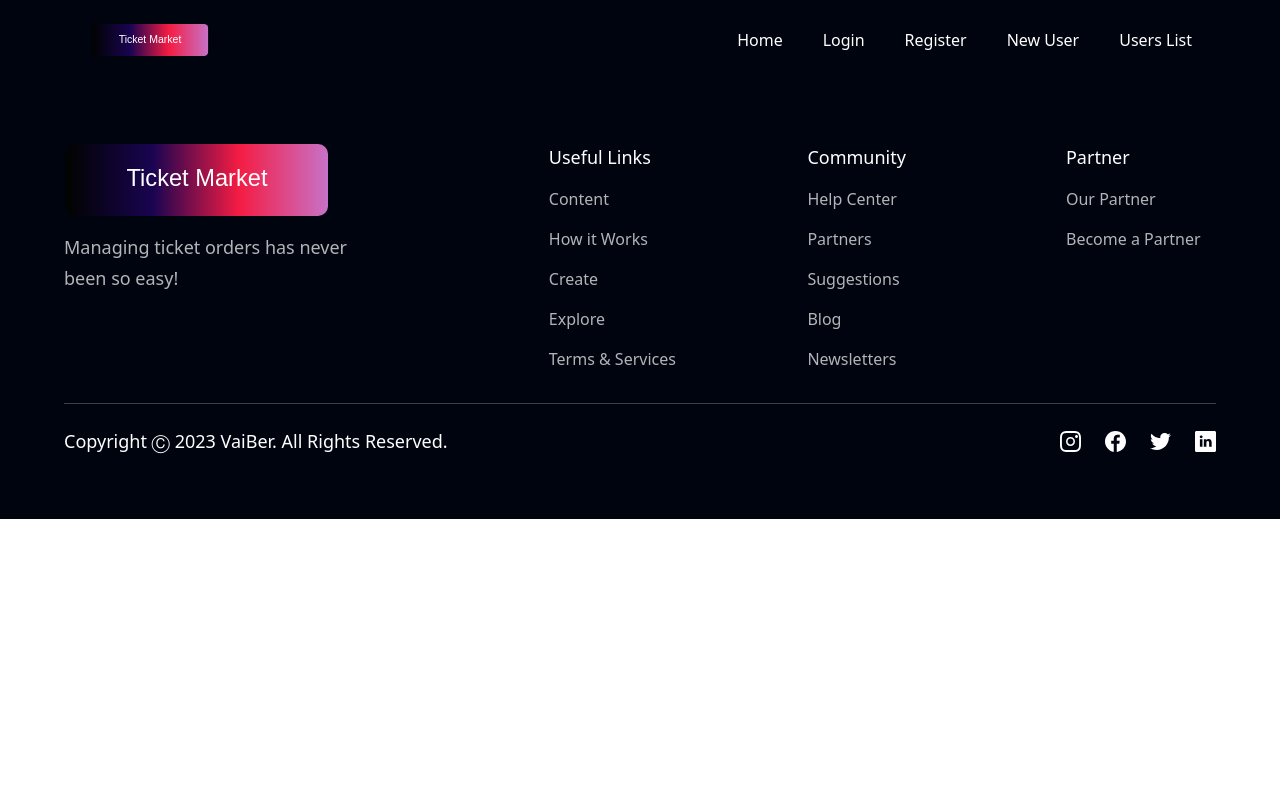
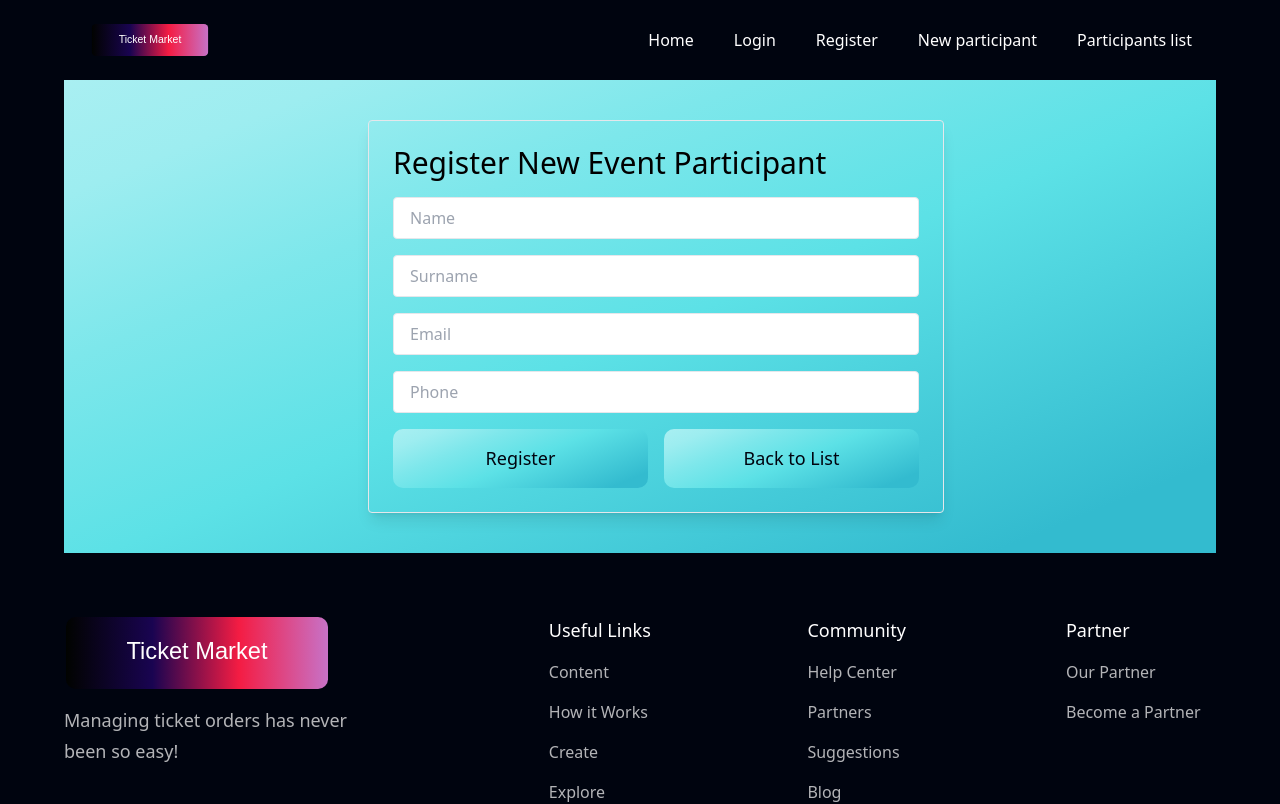
Before and after one commit to vaidabernotiene/TICKET_MARKET, a React (Create React App) app in the folder frontend/: page /new_participant in a window 1280 px wide. Shown: the top 804 px of the page. Built offline with nearby package versions, Linux system fonts and the light colour scheme.

Commit message:
styling login and register form

```diff
--- a/frontend/src/App.js
+++ b/frontend/src/App.js
@@ -30,8 +30,8 @@ function App() {
             <Route path="/home" element={<Home />} />
             <Route path="/login" element={<Login />} />
             <Route path="/register" element={<Register />} />
-            <Route path="/new_user" element={<EventUserRegistrationForm />} />
-            <Route path="/users_list" element={<EventUsersList />} />
+            <Route path="/new_participant" element={<EventUserRegistrationForm />} />
+            <Route path="/participants_list" element={<EventUsersList />} />
           </Routes>
           <Footer />
         </div>
--- a/frontend/src/components/Button.jsx
+++ b/frontend/src/components/Button.jsx
@@ -2,7 +2,7 @@ const Button = ({ styles,text, onClick }) => (
     <button
       type="button"
       onClick={onClick}
-      className={`py-4 px-6 redHat
+      className={`py-4 w-full redHat
       font-medium text-[18px] text-primary
       bg-blue-gradient rounded-[10px]
       outline-none ${styles}`}
--- a/frontend/src/components/EventUserRegistrationForm.jsx
+++ b/frontend/src/components/EventUserRegistrationForm.jsx
@@ -1,55 +1,86 @@
+import React, { useState } from "react";
+import { useNavigate } from "react-router-dom";
+import axios from "axios";
 import "../App.css";
 import Button from "./Button";
-import styles from "../style";
 
 export const EventUserRegistrationForm = () => {
+  const [formData, setFormData] = useState({
+    name: "",
+    surname: "",
+    email: "",
+    phone: "",
+  });
+  const navigate = useNavigate();
+
+  const onHandleSubmit = (e) => {
+    e.preventDefault();
+    // POST request i "http://localhost:5000........"
+    axios
+      .post("http://localhost:5000/register", formData)
+      .then((response) => {
+        navigate("/participants_list");
+      })
+      .catch((err) => console.log(err));
+  };
+
+  const handleOnChange = (e) => {
+    setFormData({
+      ...formData,
+      [e.target.name]: e.target.value,
+    });
+  };
+
+  const backToParticipantsList = () =>{
+    navigate("/participants_list");
+  }
+
   return (
     <div className="bg-blue-gradient flex justify-center items-center h-screen container">
       <div className="w-1/2 p-6 border rounded shadow-lg ml-8 ">
         <h1 className="text-3xl mb-4">Register New Event Participant</h1>
         <form>
           <div className="mb-4">
-            <label htmlFor="name" className="block mb-2">
-              Name
-            </label>
             <input
               type="text"
               id="name"
+              name="name"
+              placeholder="Name"
               className="w-full border px-4 py-2 rounded"
             />
           </div>
           <div className="mb-4">
-            <label htmlFor="name" className="block mb-2">
-              Surname
-            </label>
             <input
               type="text"
-              id="sernamename"
+              id="surnamename"
+              name="surname"
+              placeholder="Surname"
               className="w-full border px-4 py-2 rounded"
             />
           </div>
           <div className="mb-4">
-            <label htmlFor="email" className="block mb-2">
-              Email
-            </label>
             <input
               type="email"
               id="email"
+              name="email"
+              placeholder="Email"
               className="w-full border px-4 py-2 rounded"
             />
           </div>
           <div className="mb-4">
-            <label htmlFor="phone" className="block mb-2">
-              Phone number
-            </label>
             <input
               type="text"
               id="phone"
+              name="phone"
+              placeholder="Phone"
               className="w-full border px-4 py-2 rounded"
             />
           </div>
-          <Button styles={`mt-10`} text='Register'>
-          </Button>
+          <div className="columns-2">
+            <Button text="Register" />
+            <div></div>
+            <Button text="Back to List" onClick={backToParticipantsList}/>
+          </div>
         </form>
       </div>
     </div>
--- a/frontend/src/components/Login.jsx
+++ b/frontend/src/components/Login.jsx
@@ -10,26 +10,24 @@ export const Login = () => {
         <h1 className="text-3xl mb-4">Login</h1>
         <form>
           <div className="mb-4">
-            <label htmlFor="email" className="block mb-2">
-              Email
-            </label>
             <input
               type="email"
               id="email"
+              name="email"
+              placeholder="Email"
               className="w-full border px-4 py-2 rounded"
             />
           </div>
           <div className="mb-4">
-            <label htmlFor="password" className="block mb-2">
-              Password
-            </label>
             <input
               type="password"
               id="password"
+              name="password"
+              placeholder="Password"
               className="w-full border px-4 py-2 rounded"
             />
           </div>
-          <Button styles={`mt-10`} text='Login'></Button>
+          <Button text='Login'/>
         </form>
         <p className="pt-5">Need an Account? Click <Link to="/register">HERE</Link></p>
       </div>
--- a/frontend/src/components/Register.jsx
+++ b/frontend/src/components/Register.jsx
@@ -1,40 +1,41 @@
 import React, { useState } from "react";
-import { useNavigate } from 'react-router-dom';
-import axios from 'axios';
+import { Link, useNavigate } from "react-router-dom";
+import axios from "axios";
 import "../App.css";
 import Button from "./Button";
 
 export const Register = () => {
   const [formData, setFormData] = useState({
-    name: '',
-    surname: '',
-    email: '',
-    password: ''
+    name: "",
+    surname: "",
+    email: "",
+    password: "",
   });
   const navigate = useNavigate();
 
   const onHandleSubmit = (e) => {
     e.preventDefault();
     // POST request i "http://localhost:5000........"
-    axios.post("http://localhost:5000/register", formData)
+    axios
+      .post("http://localhost:5000/register", formData)
       .then((response) => {
-        navigate('/login');
+        navigate("/login");
       })
       .catch((err) => console.log(err));
-  }
+  };
 
   const handleOnChange = (e) => {
     setFormData({
       ...formData,
       [e.target.name]: e.target.value,
-    })
-  }
+    });
+  };
 
   return (
     <div className="bg-blue-gradient flex justify-center items-center h-screen container">
       <div className="w-1/2 p-6 border rounded shadow-lg ">
         <h1 className="text-3xl mb-4">Register</h1>
-        <form >
+        <form>
           <div className="mb-4">
             <input
               type="text"
@@ -75,9 +76,11 @@ export const Register = () => {
               className="w-full border px-4 py-2 rounded"
             />
           </div>
-          <Button text='Register' onClick={onHandleSubmit}>
-          </Button>
+          <Button text="Register" onClick={onHandleSubmit}></Button>
         </form>
+        <p className="pt-5">
+          Already have an Account? Click <Link to="/login">HERE</Link>
+        </p>
       </div>
     </div>
   );
--- a/frontend/src/constants/index.js
+++ b/frontend/src/constants/index.js
@@ -14,12 +14,12 @@ export const navLinks = [
     title: "Register",
   },
   {
-    id: "new_user",
-    title: "New User",
+    id: "new_participant",
+    title: "New participant",
   },
   {
-    id: "users_list",
-    title: "Users List",
+    id: "participants_list",
+    title: "Participants list",
   },
 ];
 
```
